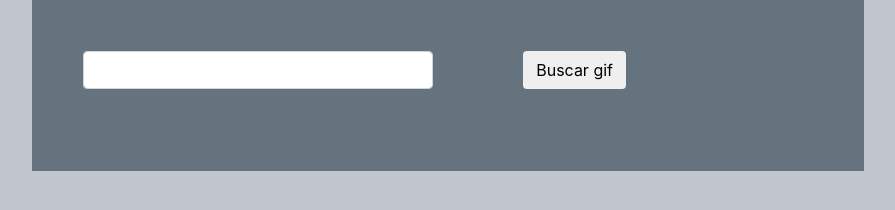
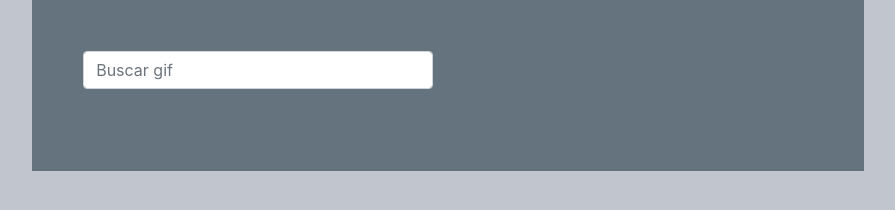
Before and after one commit to tjarataibo/giphy, a plain HTML site: page fech/index.html in a window 1280 px wide. Shown: the whole page, without its empty margins (192-1087 px from the left). Drawn offline with nearby package versions, Linux system fonts and the light colour scheme; files that its build step writes are made by us from their sources.

Commit message:
Eliminé botón de búsqueda, pero dejé la opción de enter

```diff
--- a/fech/index.html
+++ b/fech/index.html
@@ -16,11 +16,11 @@
     <div class="container">
         <div class="row">
             <div class="col-lg-offset-1 col-lg-6">
-                <input type="text" class="form-control" id="gif-text">
+                <input type="text" class="form-control" id="gif-text" placeholder="Buscar gif">
             </div>
-            <div class="col-lg-4">
+            <!-- <div class="col-lg-4">          BOTON NO FUNCIONAL
              <button type="button" id="buscar-gif" class="btn btn-default">Buscar gif</button>
-            </div>
+            </div> -->
         </div>
         <div class="row">
           <div class="col-lg-offset-3 col-lg-6" id="elementos"></div>
```
